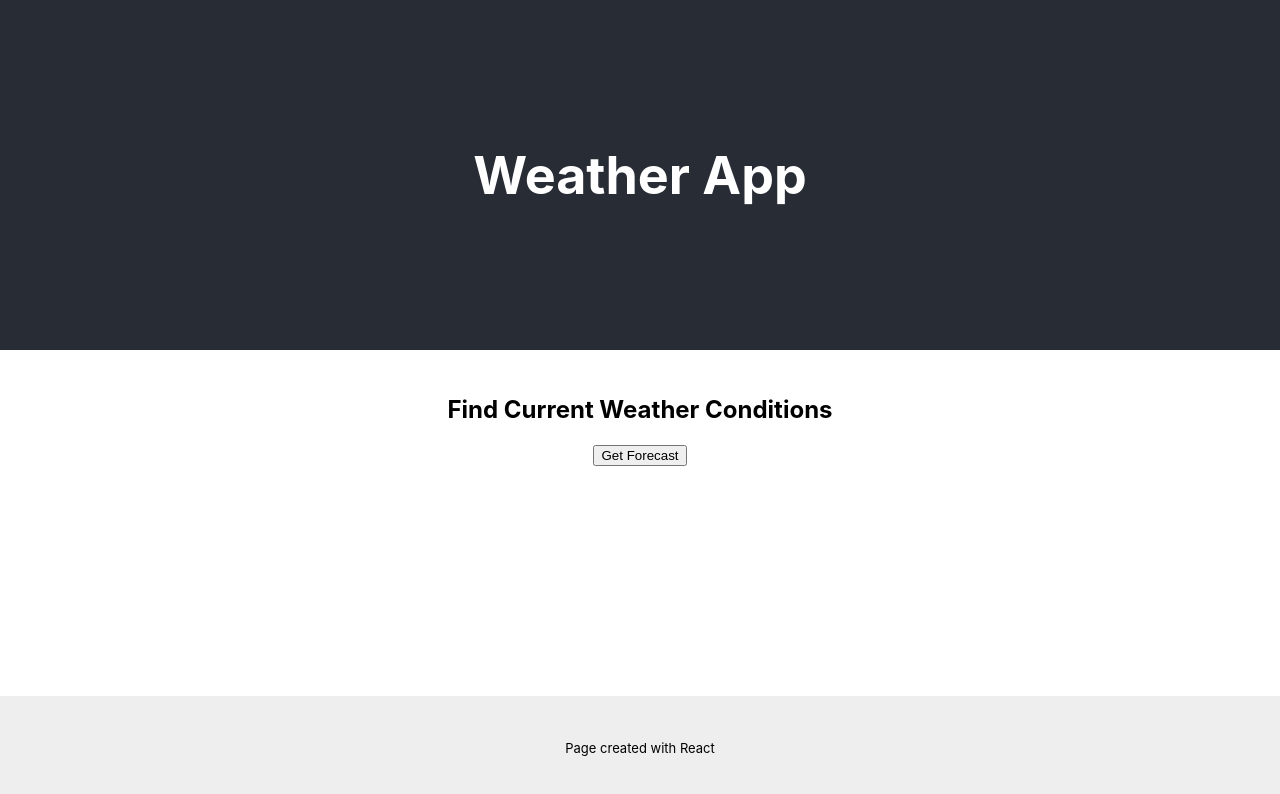
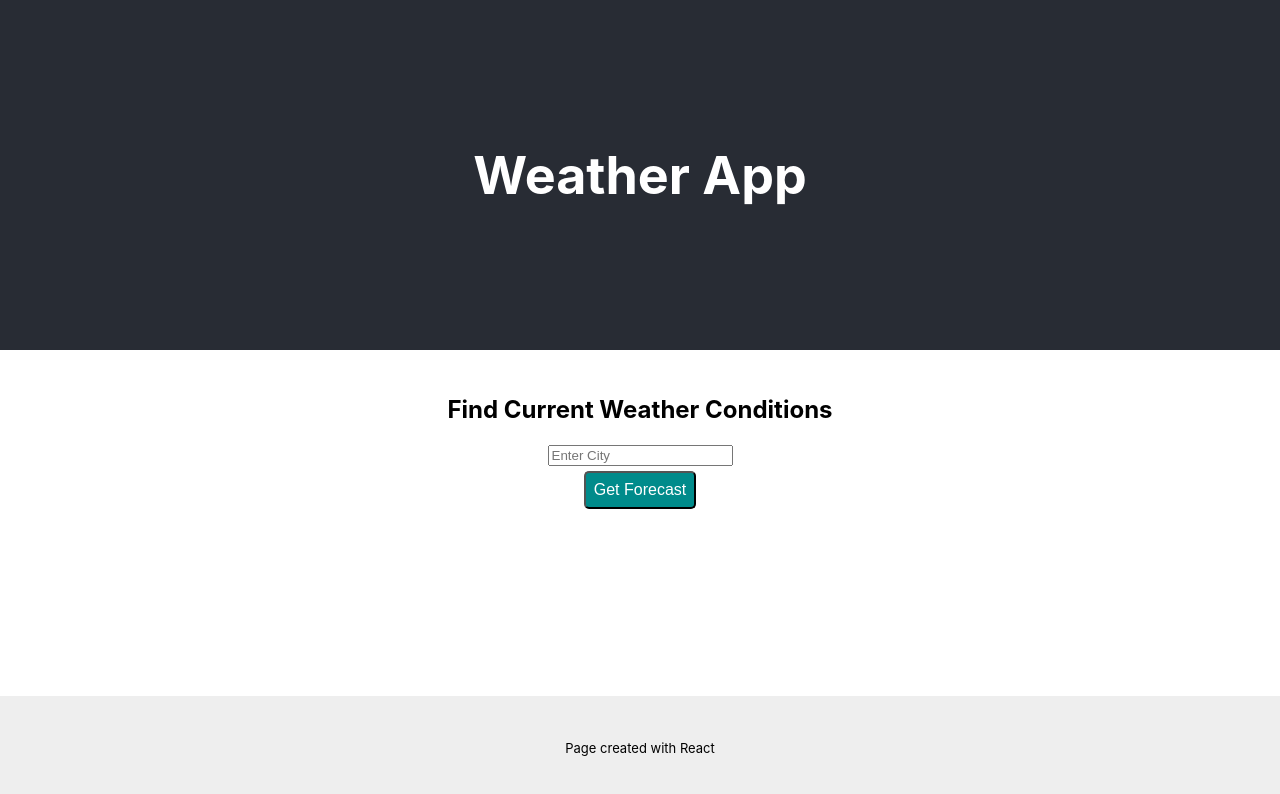
Before and after one commit to Groovietoile/weather_app, a React (Create React App) app: page /forecast in a window 1280 px wide. Shown: the top 794 px of the page. Built offline with nearby package versions, Linux system fonts and the light colour scheme.

Commit message:
merge conflict

```diff
--- a/src/components/Conditions/Conditions.js
+++ b/src/components/Conditions/Conditions.js
@@ -6,7 +6,7 @@ const Conditions = (props) => {
            {props.responseStatus === 200 && props.responseObj ?
                <div>
                    <p><strong>{props.responseObj.response?.place?.name}</strong></p>
-                   <p>It is currently {Math.round(props.responseObj.response?.ob?.tempC)} degrees out with {props.responseObj.response?.ob?.weather}.</p>
+                   <p>It is currently {Math.round(props.responseObj.response?.ob?.tempC)} °C out with {props.responseObj.response?.ob?.weather}.</p>
                </div>
            : null
            }
--- a/src/components/Forecast/Forecast.js
+++ b/src/components/Forecast/Forecast.js
@@ -1,10 +1,15 @@
 import React, { useState } from 'react';
 import Conditions from '../Conditions/Conditions';
+import classes from './Forecast.module.css';
 
 const Forecast = () => {
     let [responseObj, setResponseObj] = useState({});
     let [responseStatus, setResponseStatus] = useState({});
-    function getForecast() {
+    let [city, setCity] = useState('');
+    const uriEncodedCity = encodeURIComponent(city);
+
+    function getForecast(e) {
+        e.preventDefault();
         const options = {
             method: 'GET',
             headers: {
@@ -12,6 +17,10 @@ const Forecast = () => {
                 'X-RapidAPI-Host': 'aerisweather1.p.rapidapi.com'
             }
         };
+        if (!city) {
+            return;
+        }
+        // fetch(`https://aerisweather1.p.rapidapi.com/observations/${uriEncodedCity}`, options)
         fetch('https://aerisweather1.p.rapidapi.com/observations/paris,fr', options)
             .then(response => {
                 setResponseStatus(response.status);
@@ -22,10 +31,11 @@ const Forecast = () => {
                 console.log(err.message);
             });
     }
+
     return (
         <div>
             <h2>Find Current Weather Conditions</h2>
-            <button onClick={getForecast}>Get Forecast</button>
+            {/* <button onClick={getForecast}>Get Forecast</button>
             {
                 responseStatus && responseObj && (
                     <Conditions
@@ -33,7 +43,26 @@ const Forecast = () => {
                         responseStatus={responseStatus}
                     />
                 )
-            }
+            } */}
+
+            <form>
+                <input
+                    type="text"
+                    placeholder="Enter City"
+                    maxLength="50"
+                    className={classes.textInput}
+                    value={city}
+                    onChange={(e) => setCity(e.target.value)}
+                />
+                <button className={classes.Button} onClick={getForecast}>Get Forecast</button>
+            </form>
+            {responseStatus && responseObj && (
+                <Conditions
+                    responseObj={responseObj}
+                    responseStatus={responseStatus}
+                />
+            )}
+
         </div>
     )
 }
--- /dev/null
+++ b/src/components/Forecast/Forecast.module.css
@@ -0,0 +1,31 @@
+.TextInput {
+    font-size: large;
+    border: 1px solid #EEEEEE;
+    padding: 5px;
+    border-radius: 3px;
+    display: block;
+    margin: 5px auto;
+}
+
+.TextInput:focus {
+    outline: none;
+    border-color: #719ECE;
+    box-shadow: 0 0 10px rgb(50, 100, 153);
+}
+
+/* .Radio {
+    font-size: small;
+} */
+
+.Button {
+    display: block;
+    margin: 10px auto;
+    padding: .5rem;
+    font-size: 1em;
+    background: darkcyan;
+    border-radius: 5px;
+    color: white;
+    cursor: pointer;
+    margin: 5px auto;
+
+}
```
